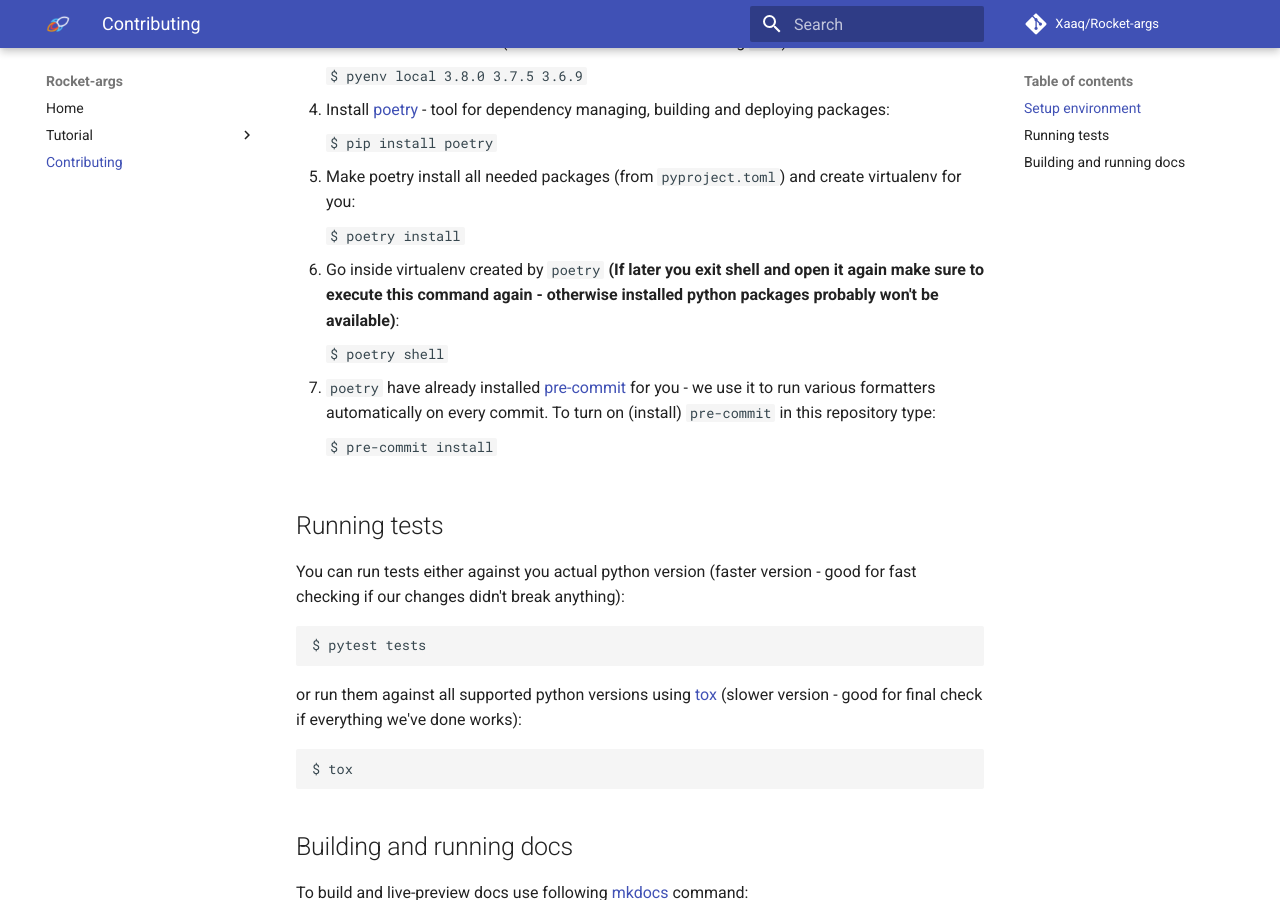
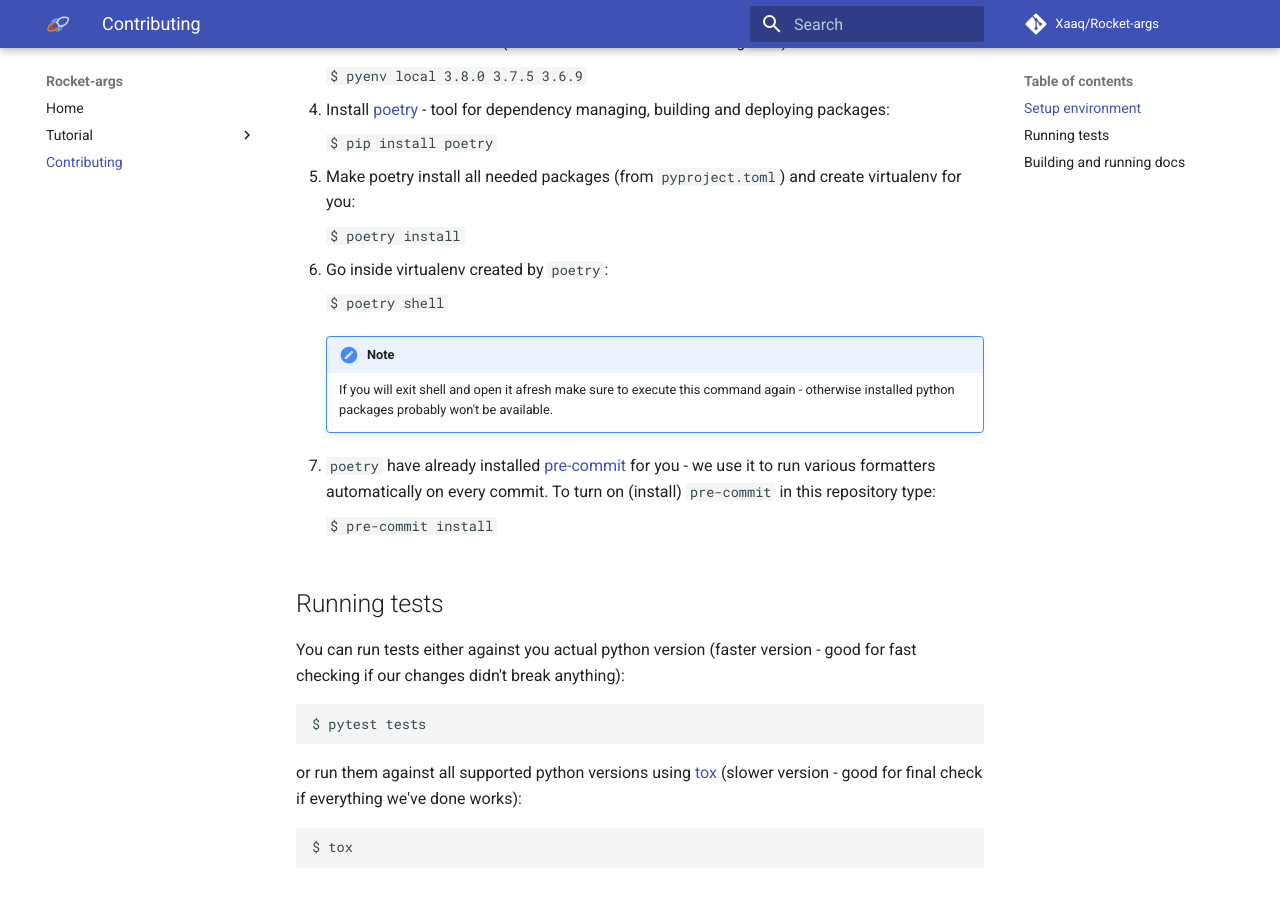
Before and after one commit to Xaaq/Rocket-args, an MkDocs documentation site: the page built from docs/contributing.md, in a window 1280 px wide and 900 px high, scrolled down 502 px. Built offline with MkDocs 1.6.1 and Material for MkDocs 9.7.7, drawn with Linux system fonts in a browser that asks for light colours; comment, search, counter and statistics services are not loaded.

Commit message:
tweaks in contributing.md

````diff
--- a/docs/contributing.md
+++ b/docs/contributing.md
@@ -32,12 +32,15 @@ Before you start install [pyenv]https://github.com/pyenv/pyenv) if you haven't y
     $ poetry install
     ```
 
-1. Go inside virtualenv created by `poetry` **(If later you exit shell and open it again make sure to execute this
-    command again - otherwise installed python packages probably won't be available)**:
+1. Go inside virtualenv created by `poetry`:
 
     ```
     $ poetry shell
     ```
+
+    !!! note
+        If you will exit shell and open it afresh make sure to execute this command again - otherwise installed python
+        packages probably won't be available.
 
 1. `poetry` have already installed [pre-commit](https://pre-commit.com/) for you - we use it to run various formatters
     automatically on every commit. To turn on (install) `pre-commit` in this repository type:
````
